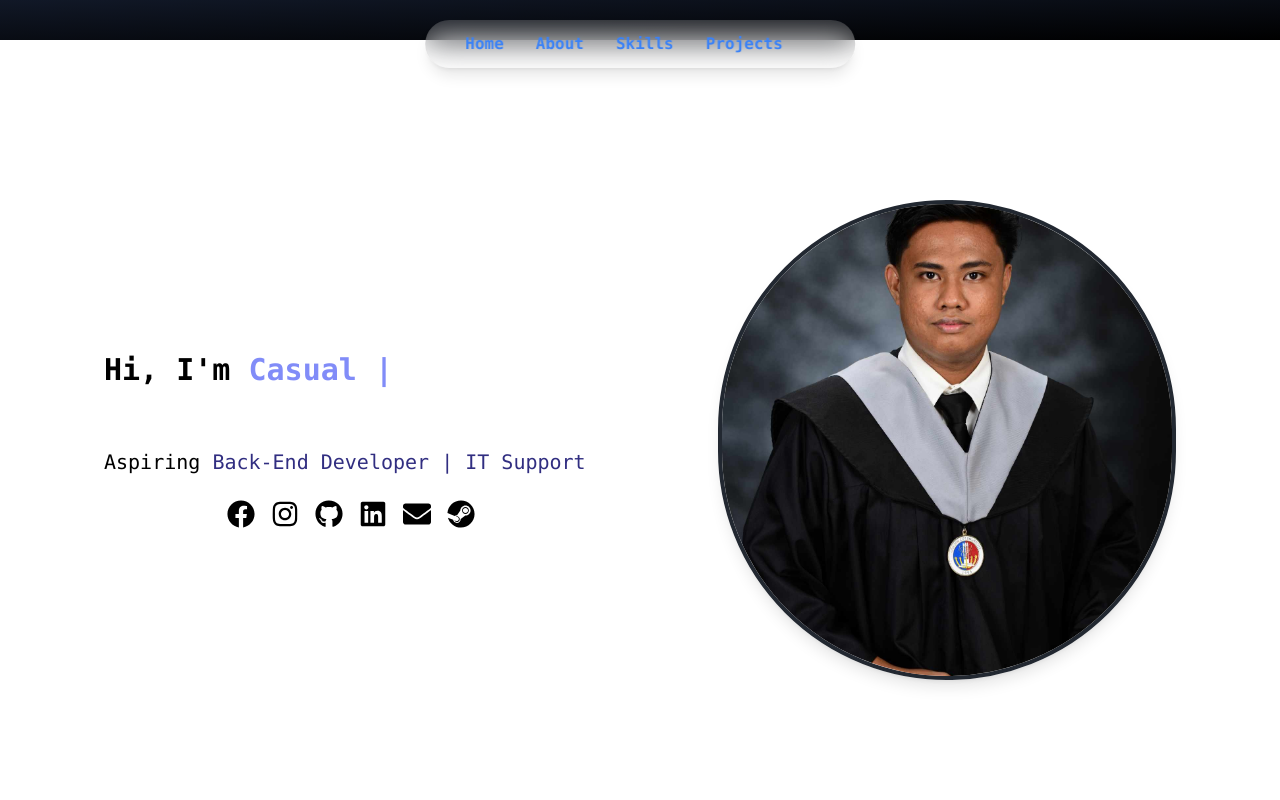
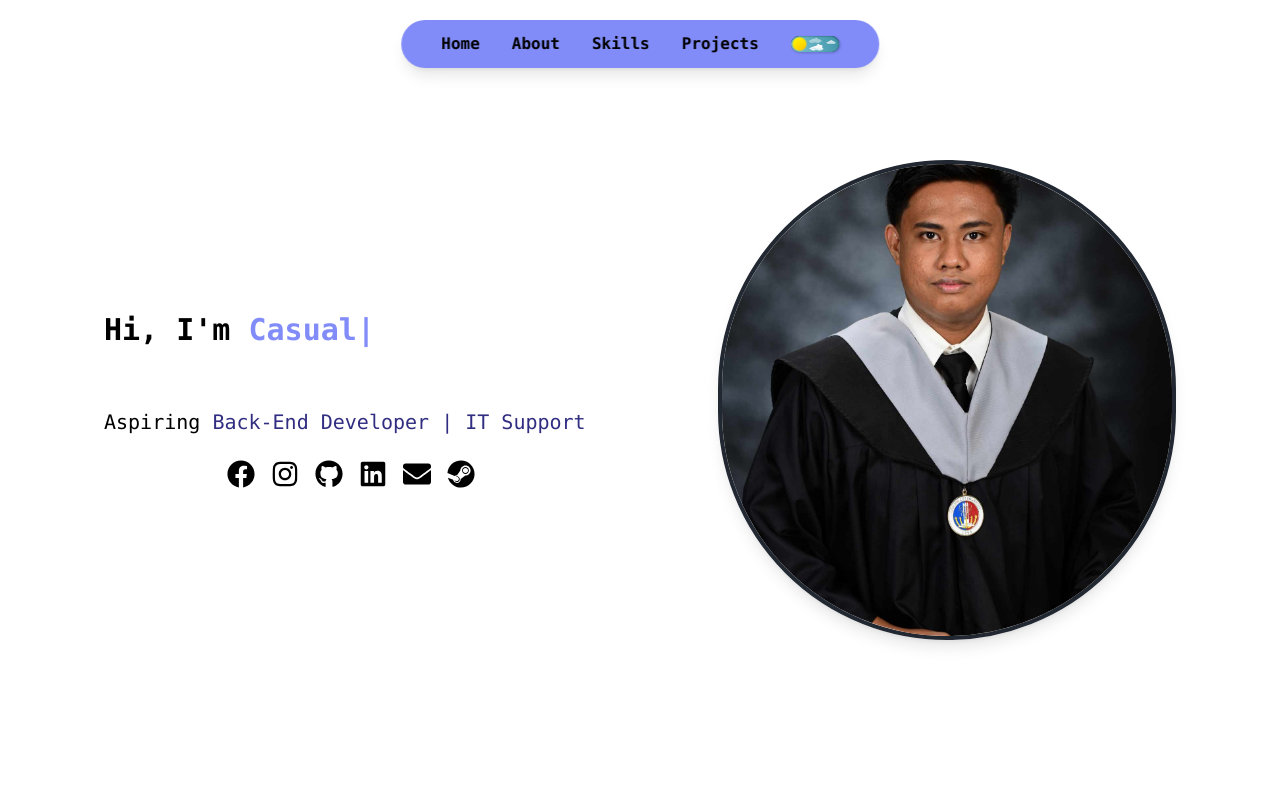
Before and after one commit to miracl3-dreams/my-portfolio, a React (Vite) app: page / in a window 1280 px wide. Shown: the top 800 px of the page. Built offline with nearby package versions, Linux system fonts and the light colour scheme.

Commit message:
fixed: the overlap of burger button in mobile

```diff
--- a/src/components/NavigationBar.jsx
+++ b/src/components/NavigationBar.jsx
@@ -1,84 +1,67 @@
-import React, { useEffect, useState } from "react";
-import { Link, Outlet, useNavigate } from "react-router-dom";
+import React, { useState } from "react";
+import { Link } from "react-router-dom";
 import { GiHamburgerMenu } from "react-icons/gi";
 import { RxCross2 } from "react-icons/rx";
+import DarkMode from "../components/Darkmode";
 
 const NavigationBar = () => {
-  const [isDropdownOpen, setIsDropdownOpen] = useState(false);
   const [mobileView, setMobileView] = useState(false);
 
-  const handleHamburgerButton = () => {
+  const toggleMobileMenu = () => {
     setMobileView((prev) => !prev);
   };
 
-  const toggleDropdown = () => {
-    setIsDropdownOpen((prev) => !prev);
+  const closeMobileMenu = () => {
+    setMobileView(false);
   };
 
   return (
     <>
-      <div>
-        <nav className="bg-gradient-to-br from-gray-900 to-black flex justify-between items-center px-5 py-5 text-white">
-          <ul className="hidden lg:flex fixed top-5 left-1/2 -translate-x-1/2 bg-white/10 backdrop-blur-lg px-10 py-3 rounded-full shadow-lg text-blue-500 items-center gap-8 font-bold z-50 font-mono">
-            <li className="hover:text-white hover:underline underline-offset-4">
-              <Link to={"home"}>Home</Link>
+      <ul className="hidden lg:flex fixed top-5 left-1/2 -translate-x-1/2 bg-indigo-400 dark:bg-black/30 backdrop-blur-lg px-10 py-3 rounded-full shadow-lg text-black dark:text-white items-center gap-8 font-bold z-50 font-mono">
+        <li className="hover:text-black dark:hover:text-black hover:underline underline-offset-4">
+          <Link to="/home">Home</Link>
         </li>
-            <li className="hover:text-white hover:underline underline-offset-4">
-              <Link to={"about"}>About</Link>
+        <li className="hover:text-black dark:hover:text-black hover:underline underline-offset-4">
+          <Link to="/about">About</Link>
         </li>
-            <li className="hover:text-white hover:underline underline-offset-4">
-              <Link to={"skills"}>Skills</Link>
+        <li className="hover:text-black dark:hover:text-black hover:underline underline-offset-4">
+          <Link to="/skills">Skills</Link>
         </li>
-            <li className="hover:text-white hover:underline underline-offset-4">
-              <Link to={"projects"}>Projects</Link>
+        <li className="hover:text-black dark:hover:text-black hover:underline underline-offset-4">
+          <Link to="/projects">Projects</Link>
         </li>
-            <li className="relative">
-              <div
-                className="flex items-center cursor-pointer"
-                onClick={toggleDropdown}
-              ></div>
+        <li>
+          <DarkMode />
         </li>
       </ul>
 
+      <div className="lg:hidden fixed top-4 right-4 z-[100]">
         <button
-            className="text-2xl lg:hidden font-mono"
-            onClick={handleHamburgerButton}
+          className="text-3xl text-black dark:text-white"
+          onClick={toggleMobileMenu}
         >
           {mobileView ? <RxCross2 /> : <GiHamburgerMenu />}
         </button>
+      </div>
 
       {mobileView && (
-            <ul className="fixed left-0 top-0 z-10 bg-gradient-to-br from-gray-900 to-black flex flex-col items-center gap-5 px-10 pt-10 h-[100vh] text-white font-bold">
-              <li>
-                <Link onClick={handleHamburgerButton} to={"home"}>
+        <div className="lg:hidden fixed inset-0 z-50 bg-black text-white flex flex-col items-center justify-center gap-8 font-bold font-mono">
+          <Link to="/home" onClick={closeMobileMenu}>
             Home
           </Link>
-              </li>
-              <li>
-                <Link onClick={handleHamburgerButton} to={"about"}>
+          <Link to="/about" onClick={closeMobileMenu}>
             About
           </Link>
-              </li>
-              <li>
-                <Link onClick={handleHamburgerButton} to={"skills"}>
+          <Link to="/skills" onClick={closeMobileMenu}>
             Skills
           </Link>
-              </li>
-              <li>
-                <Link onClick={handleHamburgerButton} to={"projects"}>
+          <Link to="/projects" onClick={closeMobileMenu}>
             Projects
           </Link>
-              </li>
-              <li className="relative">
-                <div
-                  className="flex items-center cursor-pointer"
-                  onClick={toggleDropdown}
-                ></div>
-              </li>
-            </ul>
+
+          <DarkMode />
+        </div>
       )}
-        </nav>
-      </div>
     </>
   );
 };
```
Lines whose indentation alone changed are shown as unchanged.
